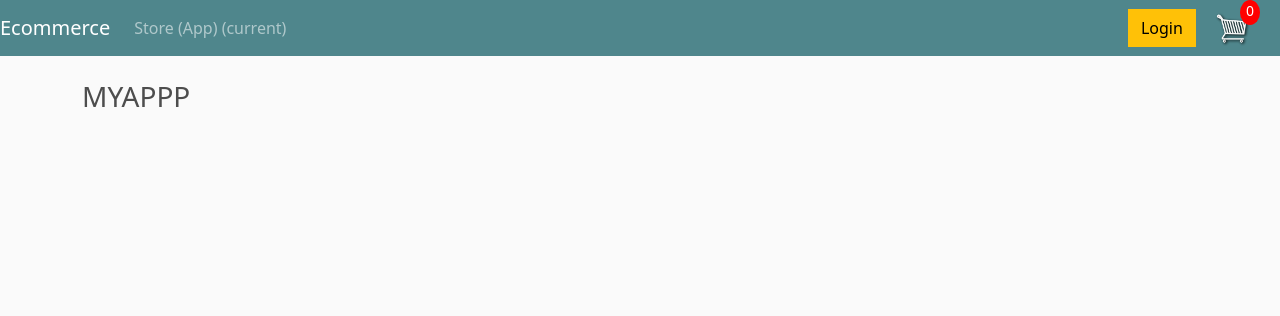
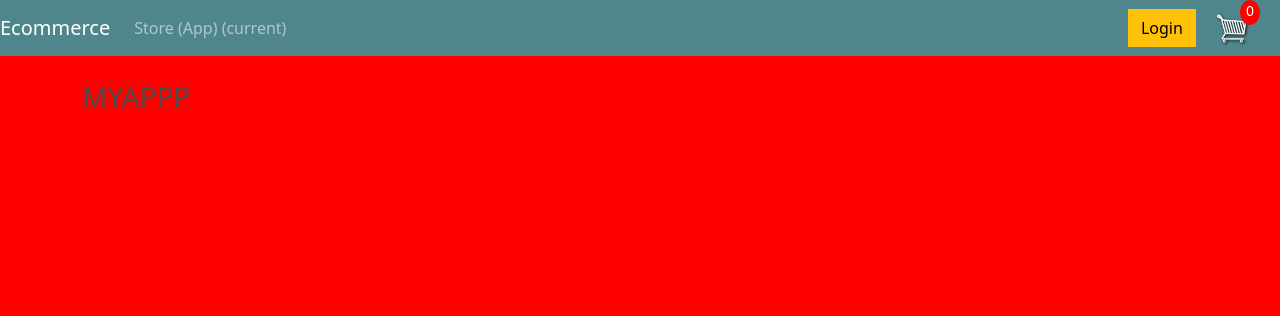
Before and after one commit to lontrarina/Ecommerce-with-Recommender-systems, a Django app: page / in a window 1280 px wide. Shown: the top 316 px of the page. Run offline with Django 5.2, Linux system fonts and the light colour scheme.

Commit message:
changes background

```diff
--- a/static/css/main.css
+++ b/static/css/main.css
@@ -1,5 +1,6 @@
 body{
-	background-color: hsl(0, 0%, 98%);
+	background-color: hsl(0, 100%, 50%);
+
 }
 
 h1,h2,h3,h4,h5,h6{
```
Also changed, not shown: static/images/placeholder.png (added).
